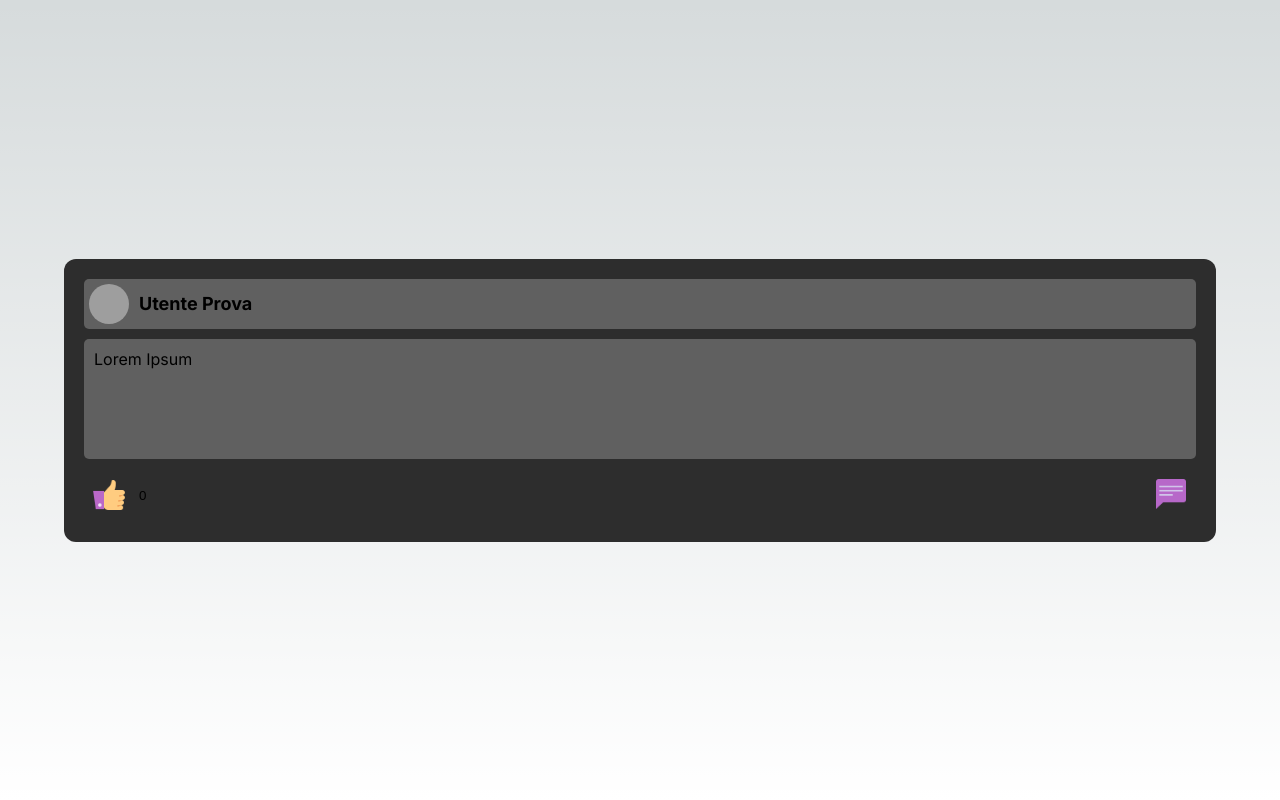
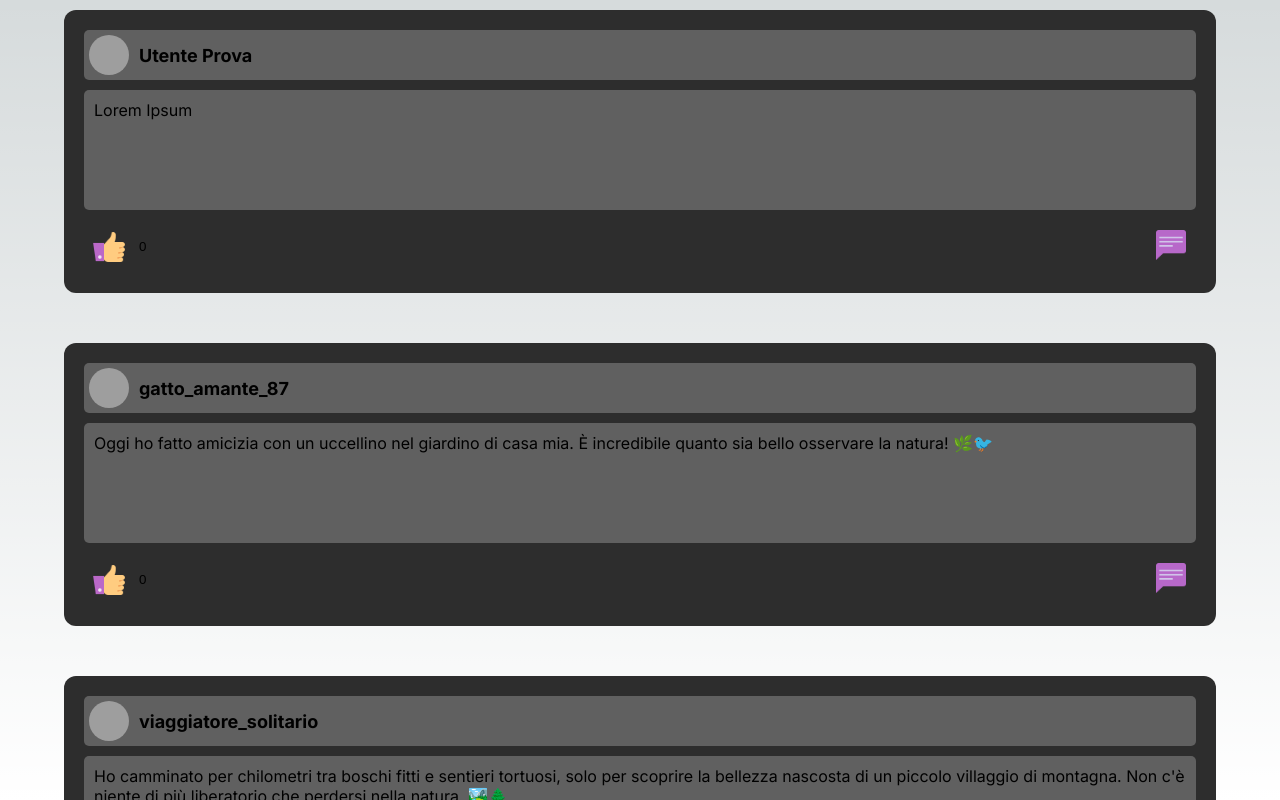
Before and after one commit to cecco25/react-social-network, a Next.js app: page / in a window 1280 px wide. Built offline with nearby package versions, Linux system fonts and the light colour scheme; grey boxes are pictures that could not be loaded.

Commit message:
Printed posts from an array of elements

```diff
--- a/src/app/page.js
+++ b/src/app/page.js
@@ -3,10 +3,45 @@ import Navbar from "@/components/Navbar/Navbar";
 import styles from "./page.module.css"
 
 export default function Home() {
+
+  let posts = [
+    {
+      username: "gatto_amante_87",
+      imagePath: "https://source.unsplash.com/random/800x600",
+      text: "Oggi ho fatto amicizia con un uccellino nel giardino di casa mia. È incredibile quanto sia bello osservare la natura! 🌿🐦"
+    },
+    {
+      username: "viaggiatore_solitario",
+      imagePath: "https://source.unsplash.com/random/800x601",
+      text: "Ho camminato per chilometri tra boschi fitti e sentieri tortuosi, solo per scoprire la bellezza nascosta di un piccolo villaggio di montagna. Non c'è niente di più liberatorio che perdersi nella natura. 🏞️🌲"
+    },
+    {
+      username: "foodie_in_cucina",
+      imagePath: "https://source.unsplash.com/random/800x602",
+      text: "Oggi ho sperimentato una nuova ricetta di pasta fatta in casa e devo dire che è stata un successo! Il profumo che si è diffuso in tutta la casa è stato semplicemente divino. 🍝👩‍🍳"
+    },
+    {
+      username: "artista_di_strada",
+      imagePath: "https://source.unsplash.com/random/800x603",
+      text: "Ho dipinto un murales sul muro di una strada poco frequentata e la reazione delle persone che passavano è stata sorprendente! È incredibile come l'arte possa unire le persone. 🎨🏙️"
+    },
+    {
+      username: "musicista_appassionato",
+      imagePath: "https://source.unsplash.com/random/800x604",
+      text: "Ho trascorso la giornata componendo una nuova canzone e finalmente l'ho registrata. Non vedo l'ora di condividerla con il mondo e spero che possa toccare il cuore di chiunque la ascolti. 🎶❤️"
+    }
+  ];
+
   return (
     <main className={styles.main}>
       <div className={styles.post}>
+
         <Post username={"Utente Prova"} imagePath={"https://images.unsplash.com/photo-1710475512344-853809054d97?q=80&w=387&auto=format&fit=crop&ixlib=rb-4.0.3&ixid=M3wxMjA3fDB8MHxwaG90by1wYWdlfHx8fGVufDB8fHx8fA%3D%3D"} text={"Lorem Ipsum"} />
+
+        {posts.map((post) => (
+          <Post username={post.username} imagePath={post.imagePath} text={post.text} />
+        ))}
+
       </div>
       {/* <div className={styles.nav}>
         <Navbar />
--- a/src/app/page.module.css
+++ b/src/app/page.module.css
@@ -7,6 +7,8 @@
 .post {
     display: grid;
     place-items: center;
+    gap: 50px;
+    padding: 10px;
 }
 
 .nav {
```
